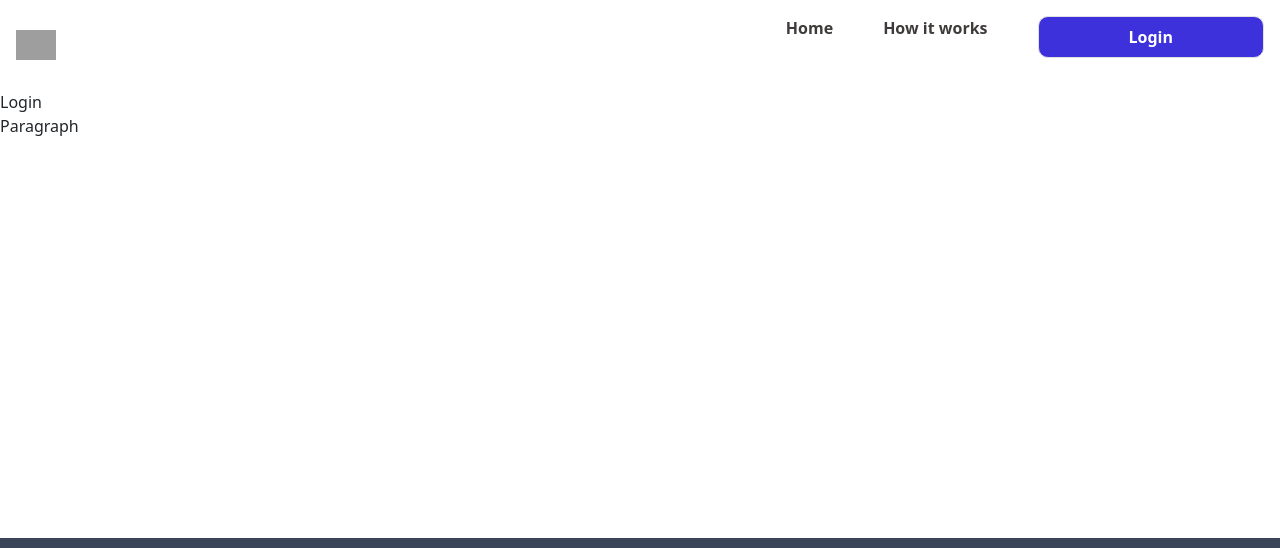
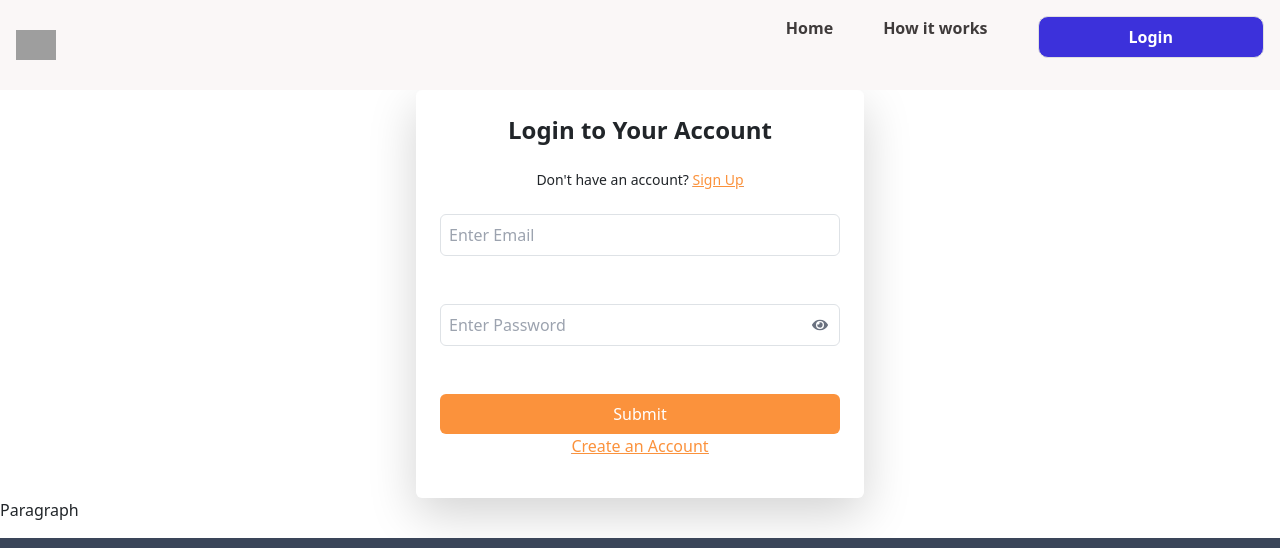
Before and after one commit to LidoHon/Evangadi-Forum-G2, a React (Vite) app in the folder Client/: page /login in a window 1280 px wide. Shown: the top 548 px of the page. Built offline with nearby package versions, Linux system fonts and the light colour scheme; grey boxes are pictures that could not be loaded.

Commit message:
login-route inclusion

```diff
--- a/Client/src/axiosConfig.js
+++ b/Client/src/axiosConfig.js
@@ -1,7 +1,7 @@
-import axios from 'axios';
+import axios from "axios";
 
 const axiosBase = axios.create({
-	baseURL: 'https://localhost:5000/api',
-	withCredentials: true,
+  baseURL: "https://localhost:5000/api",
+  withCredentials: true,
 });
 export default axiosBase;
--- a/Client/src/components/Header.css
+++ b/Client/src/components/Header.css
@@ -8,7 +8,7 @@
 .header-outer-wrapper {
   position: sticky;
   top: 0;
-  background-color: white;
+  background-color: #faf7f7;
   color: rgb(63, 59, 59);
   padding: 1rem;
   display: flex;
@@ -54,6 +54,15 @@
   background-color: #3c31db;
   border-radius: 10px;
 }
+.login-css:hover {
+  background-color: rgb(240, 108, 13);
+  color: white;
+}
+
+.abab{
+margin:40px,40px;
+
+}
 
 /* Media Queries for Responsive Design */
 @media (max-width: 768px) {
@@ -97,3 +106,7 @@
     padding: 8px 15px;
   }
 }
+.abab{
+  margin-right: 200px;
+  background-color: blue;
+}
--- a/Client/src/components/Header.jsx
+++ b/Client/src/components/Header.jsx
@@ -1,13 +1,36 @@
 import React from "react";
 import { Link } from "react-router-dom";
-import { useState } from "react";
+import { useState, useEffect } from "react";
 import "./Header.css";
+import Login from "./Login";
 
 const Header = () => {
   const [dropdownVisible, setDropdownVisible] = useState(false);
 
   const toggleDropdown = () => {
     setDropdownVisible(!dropdownVisible);
+  };
+
+  // to login route handller function
+  const [formVisible, setFormVisible] = useState(false);
+
+  useEffect(() => {
+    const handleClickOutside = (event) => {
+      if (!event.target.closest(".login-container")) {
+        setFormVisible(false);
+      }
+    };
+
+    document.addEventListener("click", handleClickOutside);
+
+    return () => {
+      document.removeEventListener("click", handleClickOutside);
+    };
+  }, []);
+
+  const handleButtonClick = (event) => {
+    event.stopPropagation(); // Prevent triggering the document click handler
+    setFormVisible(true);
   };
 
   return (
@@ -34,7 +57,19 @@ const Header = () => {
               )}
             </span>
           </li>
-          <li className="login-css">Login</li>
+
+          <li className="">
+            <div>
+              <button className="login-css" onClick={handleButtonClick}>
+                Login
+              </button>
+              {formVisible && (
+                <div onClick={(e) => e.stopPropagation()}>
+                  <Login />
+                </div>
+              )}
+            </div>
+          </li>
         </ul>
       </div>
     </div>
--- a/Client/src/components/Login.jsx
+++ b/Client/src/components/Login.jsx
@@ -1,9 +1,98 @@
-import React from 'react'
+import React, { useState } from "react";
+import { useRef } from "react";
+import { FaEye, FaEyeSlash } from "react-icons/fa";
+import { useNavigate, Link } from "react-router-dom";
+import axios from "../axiosConfig";
+const Login = () => {
+  const navigate = useNavigate();
+  const emailDom = useRef(null);
+  const passwordDom = useRef(null);
+  const [showPassword, setShowPassword] = useState(false);
 
-const Login = () => {
+  const togglePasswordVisibility = () => {
+    setShowPassword(!showPassword);
+  };
+
+  const handleSubmit = async (e) => {
+    e.preventDefault();
+    const emailValue = emailDom.current.value;
+    const passwordValue = passwordDom.current.value;
+
+    if (!emailValue || !passwordValue) {
+      alert("please provide all required informations");
+      return;
+    }
+    try {
+      const { data } = await axios.post("/users/login", {
+        email: emailValue,
+        password: passwordValue,
+      });
+      alert("login sucessfull");
+       localStorage.setItem("token", data.token); // a method used to store data on website securely
+      navigate("/");
+      console.log(data);
+    } catch (error) {
+      alert(error.response?.data.msg);
+      console.log(error.response.data);
+    }
+  };
   return (
-	<div>Login</div>
-  )
-}
+    <>
+      <form
+        onSubmit={handleSubmit}
+        className="w-full max-w-md mx-auto p-6 bg-white shadow-lg rounded-md space-y-6"
+      >
+        <h2 className="text-2xl text-center font-bold mb-4">
+          Login to Your Account
+        </h2>
+        <p className="text-sm text-center mb-6">
+          Don't have an account?{" "}
+          <Link to="/register">
+            <span className="text-orange-400 underline hover:text-orange-600">
+              Sign Up
+            </span>
+          </Link>
+        </p>
+        <input
+          ref={emailDom}
+          type="email"
+          name="email"
+          placeholder="Enter Email"
+          className="w-full p-2 border border-gray-300 rounded-md mb-4"
+        />
+        <div className="relative mb-4">
+          <input
+            ref={passwordDom}
+            type={showPassword ? "text" : "password"}
+            name="password"
+            placeholder="Enter Password"
+            className="w-full p-2 border border-gray-300 rounded-md"
+          />
+          <div
+            className="absolute inset-y-0 right-0 pr-3 flex items-center cursor-pointer"
+            onClick={togglePasswordVisibility}
+          >
+            {showPassword ? (
+              <FaEyeSlash className="text-gray-500" />
+            ) : (
+              <FaEye className="text-gray-500" />
+            )}
+          </div>
+        </div>
+        <button
+          type="submit"
+          className="w-full p-2 bg-orange-400 text-white rounded-md hover:bg-orange-600"
+        >
+          Submit
+        </button>
+        <Link to="/register">
+          <p className="text-orange-400 underline text-center hover:text-orange-600">
+            Create an Account
+          </p>
+        </Link>
+      </form>
+    </>
+  );
+};
 
-export default Login
+export default Login;
--- a/Client/src/components/NavLink.jsx
+++ /dev/null
@@ -1,9 +0,0 @@
-import React from 'react'
-
-const NavLink = () => {
-  return (
-	<div>NavLink</div>
-  )
-}
-
-export default NavLink
```
